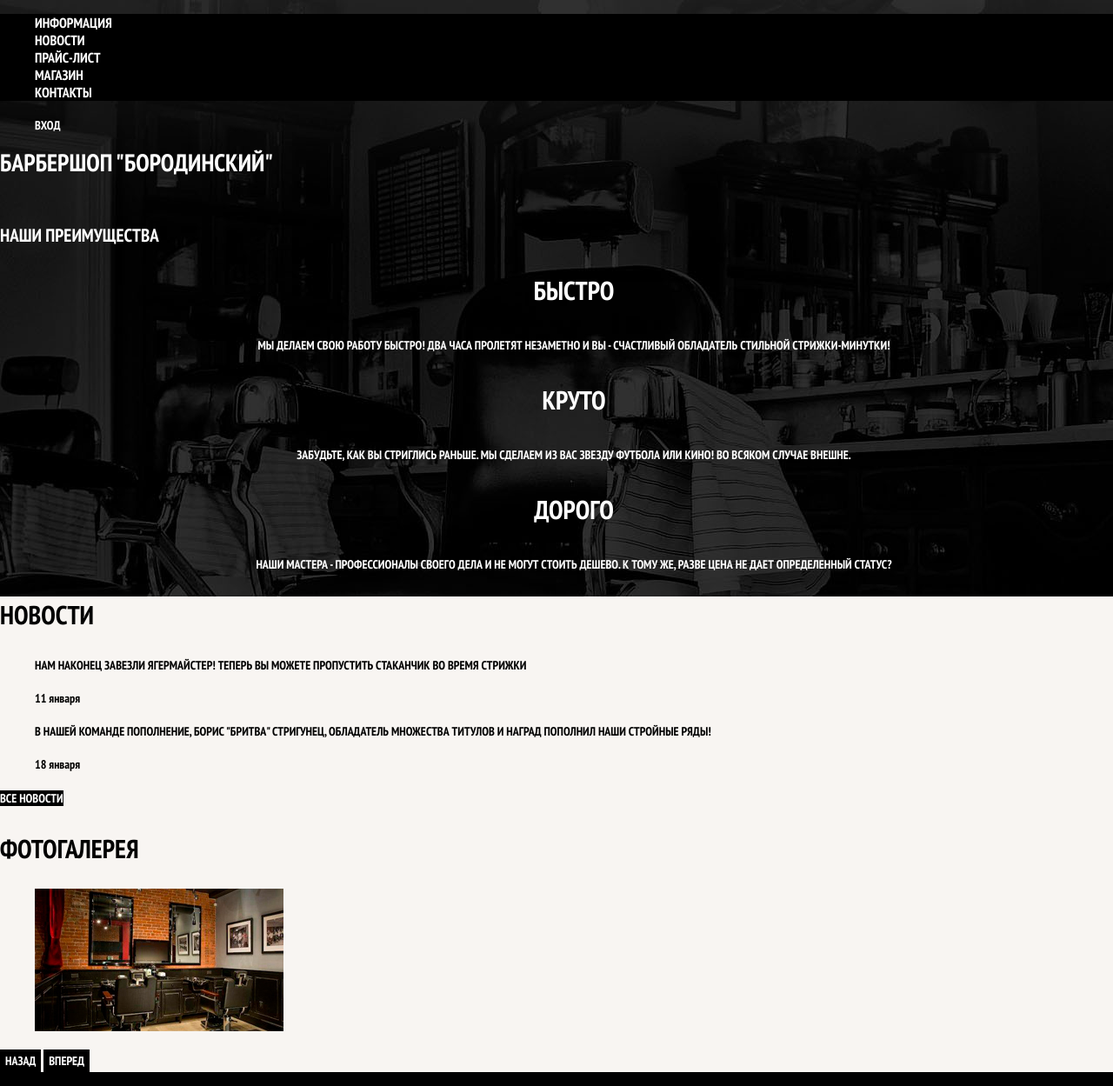
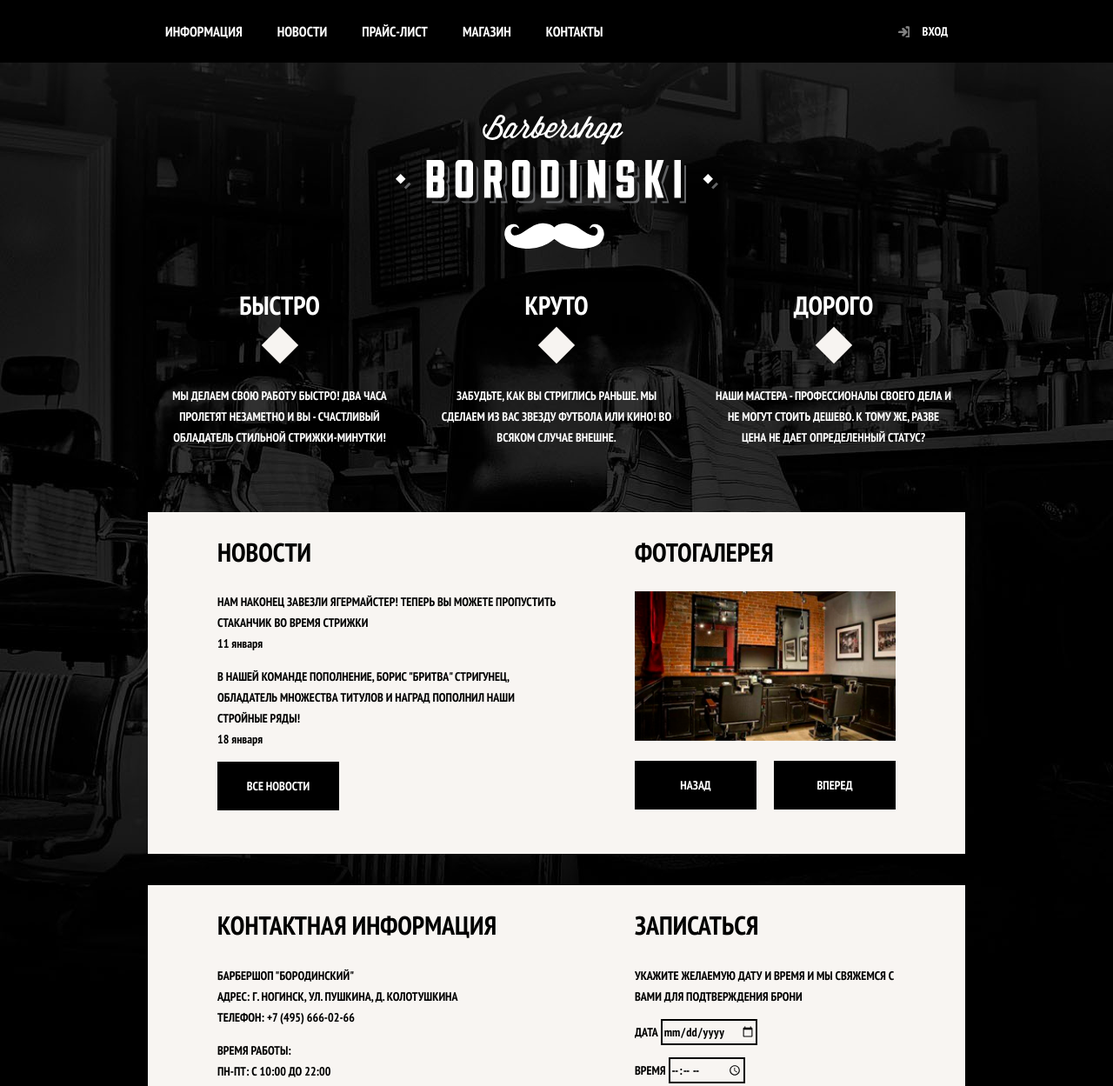
Before and after one commit to MrStefanie/3ispr, a plain HTML site: page barber/index.html in a window 1280 px wide. Shown: the top 1249 px of the page at 87% size. Drawn offline with Linux system fonts and the light colour scheme.

Commit message:
#5 Сетка

```diff
--- a/barber/css/style.css
+++ b/barber/css/style.css
@@ -22,6 +22,19 @@ a {
   color: white
 }
 
+.visually-hidden {
+  position: absolute;
+  width: 1px;
+  height: 1px;
+  margin: -1px;
+  border: 0;
+  padding: 0;
+  white-space: nowrap;
+  clip-path: inset(100%);
+  clip: rect(0 0 0 0);
+  overflow: hidden;
+}
+
 .button {
   font: inherit;
 
@@ -34,12 +47,25 @@ a {
   border: none;
 }
 
+.login-link::before {
+  background-image: url("../img/svg/login.svg");
+  content: "";
+  position: relative;
+  float: left;
+  margin: 5px 15px 0 0;
+  width: 14px;
+  height: 14px;
+  filter:brightness(0.5);
+}
+
+.login-link:hover::before{
+  filter:brightness(1);
+}
+
 .navigation {
   font-size: 16px;
   line-height: 20px;
   color: white;
-
-  background-color: black;
 }
 
 .main-header ul,
@@ -120,3 +146,125 @@ a {
   background-color: white;
   color: black;
 }
+
+
+
+
+
+/* СЕТКИ: */
+
+.main-header {
+  background-color: black;
+  margin-bottom: 60px;
+}
+
+.main-logo {
+  display: block;
+  margin: 0 auto;
+}
+
+.main-header .container {
+  display: flex;
+  align-items: center;
+  justify-content: space-between;
+  height: 72px;
+}
+
+.container {
+  width: 940px;
+  margin: 0 auto;
+}
+
+.top-menu {
+  padding: 0;
+  margin: 0;
+  display: flex;
+  justify-content: space-between;
+}
+
+.top-menu li a,
+.login-link {
+  padding: 26px 20px;
+}
+
+.features-list {
+  display: flex;
+  justify-content: space-between;
+  padding: 0 15px;
+}
+
+.features-item {
+  max-width: 30%;
+}
+
+.rhomb {
+  margin-top: -20px;
+  margin-bottom: 10px;
+  display: inline-block;
+  width: 30px;
+  height: 30px;
+  background-color: #f7f4f1;
+  transform: rotate(45deg);
+}
+
+.features {
+  margin-bottom: 60px;
+}
+
+.main-header {
+  position: sticky;
+  top: 0px;
+}
+
+.columns {
+  display: flex;
+  margin-bottom: 36px;
+}
+
+.columns section {
+  margin-left: 80px;
+  margin-top: 0px;
+  margin-bottom: 50px;
+  flex-grow: 1;
+}
+
+.columns section:last-child {
+  margin-right: 80px;
+}
+
+.news-list {
+  margin: 0;
+  padding: 0;
+}
+.news-item {
+  margin-bottom: 14px;
+}
+
+.news-item p {
+  margin: 0;
+}
+.gallery,
+.appt {
+  min-width: 300px;
+  max-width: 300px;
+}
+
+.gallery {
+  padding:0;
+}
+
+.gallery-item {
+  margin:0;
+}
+
+.buttons {
+  margin-top: 16px;
+  display: flex;
+  justify-content: space-between;
+}
+
+.button {
+  display: inline-block;
+  width: 140px;
+  padding: 16px 0;
+}
--- a/barber/index.html
+++ b/barber/index.html
@@ -12,6 +12,9 @@
 </head>
 <body>
     <header class="main-header">
+
+        <div class="container">
+
         <nav class="navigation">
             <ul class="top-menu">
                 <li><a href="#">Информация</a></li>
@@ -21,39 +24,40 @@
                 <li><a href="#">Контакты</a></li>
             </ul>
         </nav>
-        <ul class="user-menu">
-            <li>
                 <a class="login-link" href="#">Вход</a>
-            </li>
-        </ul>
+        </div>
     </header>
 
     <main class="container">
         <h1 class="visually-hidden">Барбершоп "Бородинский"</h1>
-        <img src="" class="logo" alt="">
+        <img src="img/svg/index-logo.svg" class="main-logo" width="371px" alt="">
         <section class="features">
             <h2 class="visually-hidden">Наши преимущества</h2>
             <ul class="features-list">
               <li class="features-item">
                 <h3>Быстро</h3>
+                <span class="rhomb"></span>
                 <p>
                     Мы делаем свою работу быстро! Два часа пролетят незаметно и вы - счастливый обладатель стильной стрижки-минутки!
                 </p>
             </li>
             <li class="features-item">
                 <h3>Круто</h3>
+                <span class="rhomb"></span>
                 <p>
                     Забудьте, как вы стриглись раньше. Мы сделаем из вас звезду футбола или кино! Во всяком случае внешне.
                 </p>
             </li>
             <li class="features-item">
                 <h3>Дорого</h3>
+                <span class="rhomb"></span>
                 <p>
                     Наши мастера - профессионалы своего дела и не могут стоить дешево. К тому же, разве цена не дает определенный статус?
                 </p>
             </li>
             </ul>
         </section>
+
         <div class="columns">
           <section class="news">
             <h2>Новости</h2>
@@ -74,12 +78,15 @@
           <section class="gallery">
             <h2>Фотогалерея</h2>
                 <figure class="gallery-item">
-                    <img src="img/gallery-1.jpg" alt="Интерьер Барбершопа">
+                    <img src="img/gallery-1.jpg" width="300px" alt="Интерьер Барбершопа">
                 </figure>
+                <div class="buttons">
                 <button class="button" type="button">Назад</button>
                 <button class="button" type="button">Вперед</button>
+                </div>
           </section>
         </div>
+
         <div class="columns">
             <section class="contacts">
                 <h2>Контактная информация</h2>
@@ -97,7 +104,7 @@
                 <a href="#" class="button">Обратная связь</a>
             </section>
             <section class="appt">
-                <h3>Записаться</h3>
+                <h2>Записаться</h2>
                 <p class="appt-info">
                     Укажите желаемую дату и время и мы свяжемся с вами для подтверждения брони
                 </p>
@@ -122,6 +129,7 @@
                 </form>
             </section>
         </div>
+
     </main>
     <footer class="main-footer">
         <p class="footer-contacts">
```
Also changed, not shown: barber/img/login.png (added).
